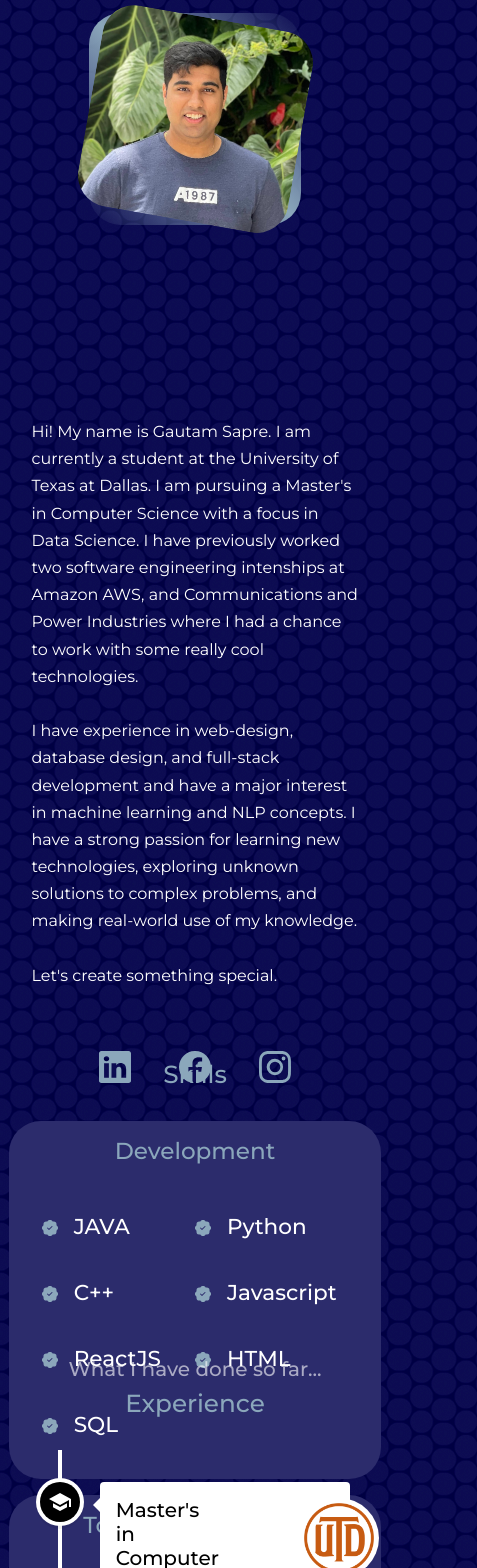
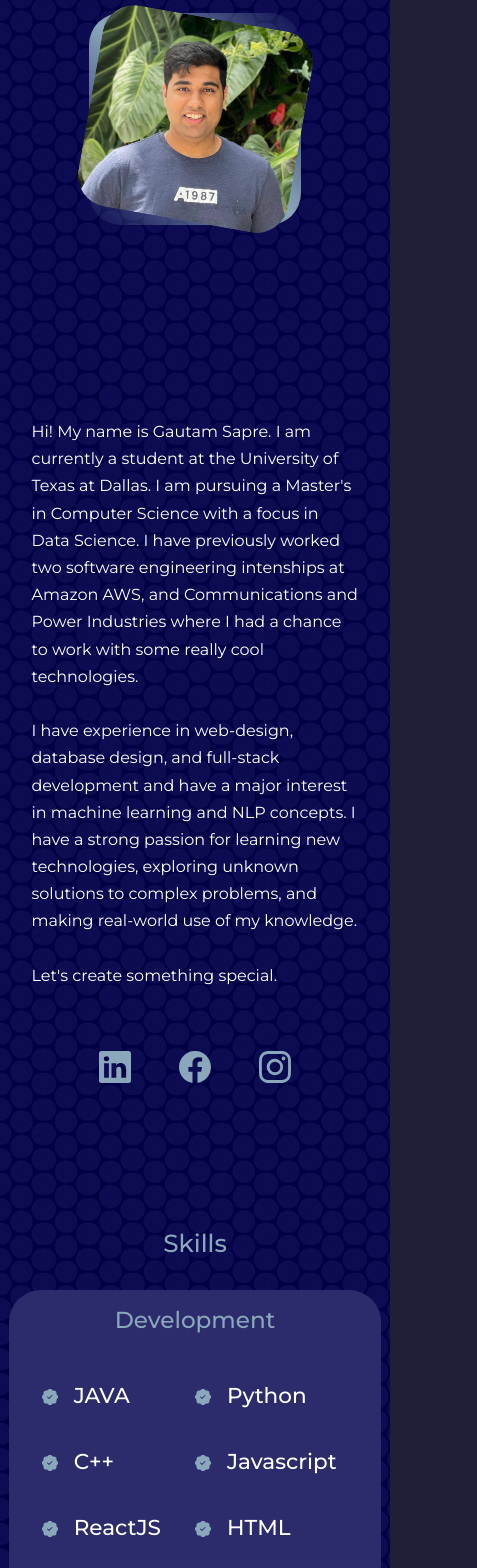
Before and after one commit to gautamsapre/Portfolio, a React (Create React App) app in the folder react-portfolio/: page / in a window 390 px wide. Shown: the part 1053-2621 px from the top of the page, 477 px wide, since content can reach past the window. Built offline with nearby package versions, Linux system fonts and the light colour scheme.

Commit message:
Added responsive touched

```diff
--- a/react-portfolio/src/components/about/about.css
+++ b/react-portfolio/src/components/about/about.css
@@ -39,7 +39,7 @@
 
 }
 
-@media screen and (max-width: 1024px) {
+@media screen and (max-width: 1224px) {
     .about__container {
         grid-template-columns: 1fr;
     }
@@ -49,6 +49,9 @@
     }
     .about_content p{
         margin: 1rem 0 1.5rem;
+    }
+    .about{
+        height: 120vh;
     }
 }
 @media screen and (max-width: 600px) {
@@ -60,8 +63,9 @@
     .about_content p{
         margin: 1.5rem 0;
     }
-    section {
-        padding-bottom: 20vh;
-    }
+        .about{
+            height: 140vh;
+        }
+
 
 }
--- a/react-portfolio/src/components/contact/contact.css
+++ b/react-portfolio/src/components/contact/contact.css
@@ -68,6 +68,7 @@ input, textarea {
 @media screen and (max-width: 600px) {
     .contact {
         padding-top: 135vh;
+        padding-bottom: 20rem;
     }
     .container.contact__container {
         width: var(--container-width-sm);
--- a/react-portfolio/src/components/experience/experience.css
+++ b/react-portfolio/src/components/experience/experience.css
@@ -38,3 +38,28 @@
     font-size: small;
     font-weight: normal;
 }
+@media screen and (max-width: 1224px) {
+    .experience {
+        padding-top: 30rem;
+        height: 290vh;
+    }
+}
+@media screen and (max-width: 600px) {
+    .experience {
+
+        height: 150vh;
+    }
+    .experience__text h5 {
+        font-size: 15px;
+    }
+    .experience__text h6 {
+        font-size: 10px;
+    }
+    .experience__text {
+        font-size: 15px;
+        padding-bottom: 5rem;
+    }
+    .experience__content{
+        gap: 0rem;
+    }
+}
--- a/react-portfolio/src/components/footer/footer.css
+++ b/react-portfolio/src/components/footer/footer.css
@@ -57,7 +57,7 @@ footer a {
 }
 @media screen and (max-width: 600px) {
     .foot{
-        padding-top: 100vh;
+        padding-top: 120vh;
 
     }
     .permalinks {
--- a/react-portfolio/src/components/projects/projects.css
+++ b/react-portfolio/src/components/projects/projects.css
@@ -36,14 +36,14 @@
 .pro {
     height: 100vh;
 }
-@media screen and (max-width: 1024px) {
+@media screen and (max-width: 1224px) {
     .projects__container {
         grid-template-columns: 1fr 1fr;
         gap: 1.2rem;
         justify-content: center;
     }
     .pro {
-        padding-top: 50vh;
+        height: 130vh;
     }
 }
 @media screen and (max-width: 600px) {
@@ -54,6 +54,8 @@
         justify-content: center;
     }
     .pro {
-        padding-top: 70vh;
+        padding-top: 70rem;
+        padding-bottom: 15rem;
+        height: 130vh;
     }
 }
--- a/react-portfolio/src/components/skills/Skills.jsx
+++ b/react-portfolio/src/components/skills/Skills.jsx
@@ -4,7 +4,7 @@ import { BsPatchCheckFill } from 'react-icons/bs'
 
 const Skills = () => {
   return (
-    <section id="skills" className='exp'>
+    <section id="skills" className='skills'>
 
       <h2>Skills</h2>
       <div className="container skills__container">
--- a/react-portfolio/src/components/skills/skills.css
+++ b/react-portfolio/src/components/skills/skills.css
@@ -39,9 +39,10 @@
     color: var(--color-primary);
 }
 
-@media screen and (max-width: 1024px) {
+@media screen and (max-width: 1224px) {
     .skills__container{
         grid-template-columns: 1fr;
+        height: 100vh;
     }
     .skills__container > div {
         width: 80%;
@@ -51,9 +52,7 @@
     .skills__content {
         padding: 1rem;
     }
-    .exp {
-        padding-top: 20vh;
-    }
+
 }
 @media screen and (max-width: 600px) {
 
@@ -67,8 +66,8 @@
         padding:1rem;
         justify-content: center;
     }
-    .exp {
-        padding-top: 70vh;
+    .skills {
+        height: 40vh;
     }
 
 }
```
Also changed, not shown: react-portfolio/src/components/nav/Nav.jsx (+26 -1 lines).
